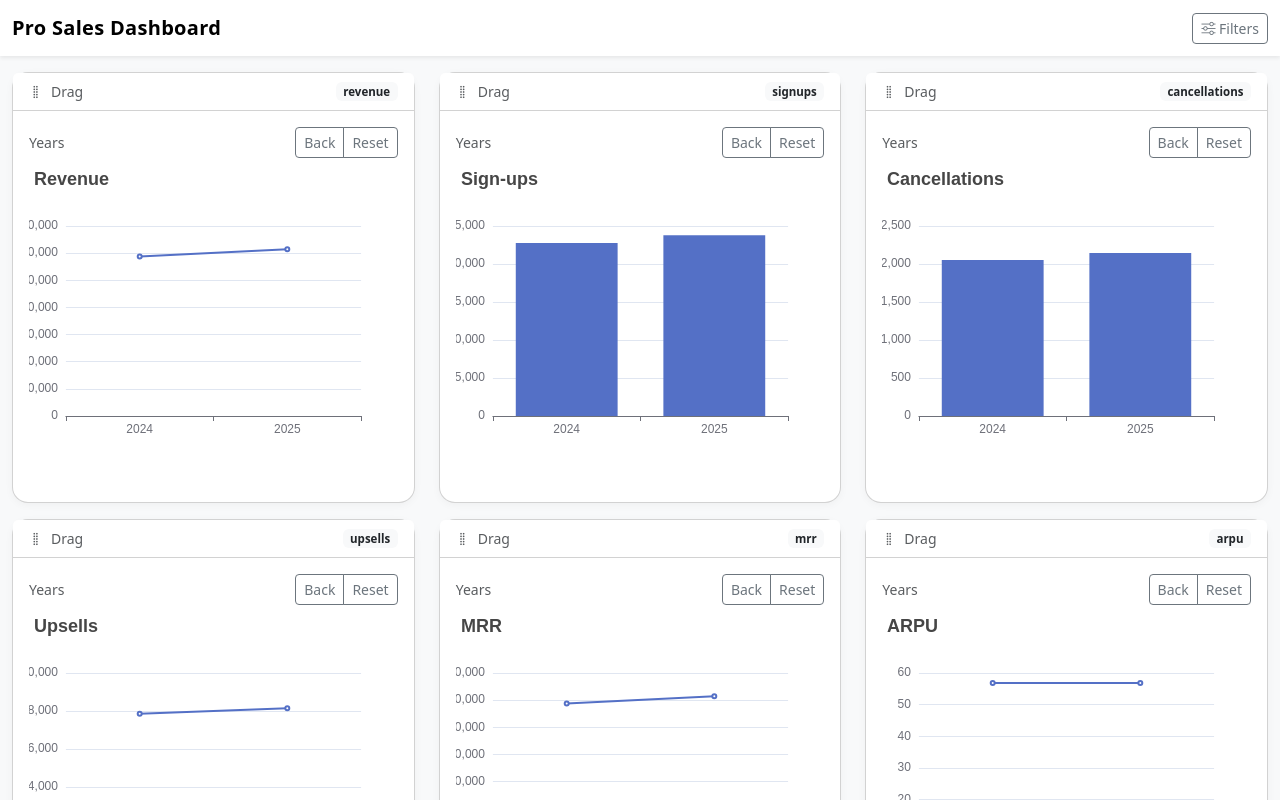
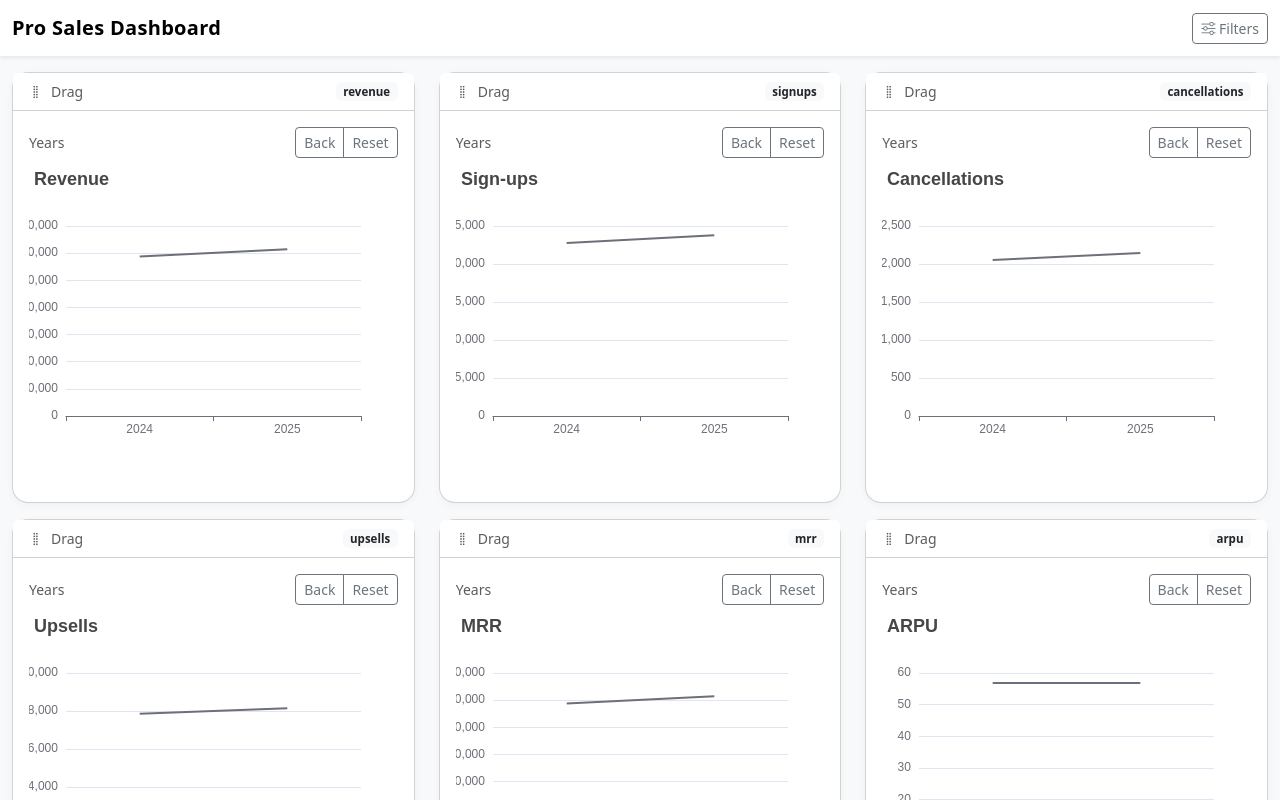
Before and after one commit to tdespenza/sample-sales-data, a Next.js app in the folder sales-drilldown/: page / in a window 1280 px wide. Shown: the top 800 px of the page. Built offline with nearby package versions, Linux system fonts and the light colour scheme.

Commit message:
Convert charts to line graphs with conditional coloring

```diff
--- a/sales-drilldown/src/components/DeepMetricPanel.tsx
+++ b/sales-drilldown/src/components/DeepMetricPanel.tsx
@@ -2,10 +2,10 @@
 
 import dynamic from "next/dynamic";
 import * as echarts from "echarts/core";
-import { LineChart, BarChart } from "echarts/charts";
+import { LineChart } from "echarts/charts";
 import { GridComponent, TooltipComponent, LegendComponent, TitleComponent, DataZoomComponent } from "echarts/components";
 import { CanvasRenderer } from "echarts/renderers";
-import React, { useMemo, useState } from "react";
+import React, { useMemo, useState, useCallback } from "react";
 import {
   SALES,
   Totals,
@@ -22,7 +22,7 @@ import {
 } from "@/data/sales";
 import { METRICS, MetricKey, MetricMeta } from "@/data/metrics";
 
-echarts.use([LineChart, BarChart, GridComponent, TooltipComponent, LegendComponent, TitleComponent, DataZoomComponent, CanvasRenderer]);
+echarts.use([LineChart, GridComponent, TooltipComponent, LegendComponent, TitleComponent, DataZoomComponent, CanvasRenderer]);
 const ReactECharts = dynamic(() => import("echarts-for-react"), { ssr: false });
 
 type View =
@@ -49,16 +49,38 @@ function aggregate(meta: MetricMeta, values: number[]): number {
 export default function DeepMetricPanel({ metric }: { metric: MetricKey }) {
   const meta = METRICS.find(m=>m.key===metric)!;
   const [view, setView] = useState<View>({ level: "years", years: groupByYear(SALES) });
-  const calcDay = (t: Totals) => meta.dayFormula(t, dayCtx(t));
+  const calcDay = useCallback((t: Totals) => meta.dayFormula(t, dayCtx(t)), [meta]);
 
   const option = useMemo(() => {
+    const lineColor = (vals: number[]) => (p: { dataIndex: number }) => {
+      const i = p.dataIndex;
+      if (i >= vals.length - 1) return "#000";
+      return vals[i + 1] >= vals[i] ? "#000" : "#f00";
+    };
+
     if (view.level === "years") {
       const labels = view.years.map(y=>y.yearKey);
       const data = view.years.map(y=>{
         const days = y.months.flatMap(m=> m.weeks.flatMap(w=> w.metrics));
         return Number(aggregate(meta, days.map(d=>calcDay(d))).toFixed(meta.decimals ?? 0));
       });
-      return { title:{text: meta.label}, tooltip:{trigger:"axis"}, xAxis:{type:"category",data:labels}, yAxis:{type:"value"}, series:[{ name: meta.label, type: meta.type, data, smooth:true, universalTransition:true }] } as echarts.EChartsCoreOption;
+      return {
+        title:{text: meta.label},
+        tooltip:{trigger:"axis"},
+        xAxis:{type:"category",data:labels},
+        yAxis:{type:"value"},
+        series:[{
+          name: meta.label,
+          type: "line",
+          data,
+          smooth:true,
+          universalTransition:true,
+          showSymbol:false,
+          lineStyle:{
+            color: lineColor(data)
+          }
+        }]
+      } as echarts.EChartsCoreOption;
     }
     if (view.level === "quarters") {
       const labels = view.quarters.map(q=> q.quarterKey.split('-')[1]);
@@ -66,7 +88,23 @@ export default function DeepMetricPanel({ metric }: { metric: MetricKey }) {
         const days = q.months.flatMap(m=> m.weeks.flatMap(w=> w.metrics));
         return Number(aggregate(meta, days.map(d=>calcDay(d))).toFixed(meta.decimals ?? 0));
       });
-      return { title:{text: `${meta.label} — ${view.year.yearKey}`}, tooltip:{trigger:"axis"}, xAxis:{type:"category",data:labels}, yAxis:{type:"value"}, series:[{ name: meta.label, type: meta.type, data, smooth:true, universalTransition:true }] } as echarts.EChartsCoreOption;
+      return {
+        title:{text: `${meta.label} — ${view.year.yearKey}`},
+        tooltip:{trigger:"axis"},
+        xAxis:{type:"category",data:labels},
+        yAxis:{type:"value"},
+        series:[{
+          name: meta.label,
+          type: "line",
+          data,
+          smooth:true,
+          universalTransition:true,
+          showSymbol:false,
+          lineStyle:{
+            color: lineColor(data)
+          }
+        }]
+      } as echarts.EChartsCoreOption;
     }
     if (view.level === "months") {
       const labels = view.quarter.months.map(m=> monthShortLabel(m.monthKey));
@@ -74,7 +112,23 @@ export default function DeepMetricPanel({ metric }: { metric: MetricKey }) {
         const days = m.weeks.flatMap(w=> w.metrics);
         return Number(aggregate(meta, days.map(d=>calcDay(d))).toFixed(meta.decimals ?? 0));
       });
-      return { title:{text: `${meta.label} — ${view.quarter.quarterKey}`}, tooltip:{trigger:"axis"}, xAxis:{type:"category",data:labels}, yAxis:{type:"value"}, series:[{ name: meta.label, type: meta.type, data, smooth:true, universalTransition:true }] } as echarts.EChartsCoreOption;
+      return {
+        title:{text: `${meta.label} — ${view.quarter.quarterKey}`},
+        tooltip:{trigger:"axis"},
+        xAxis:{type:"category",data:labels},
+        yAxis:{type:"value"},
+        series:[{
+          name: meta.label,
+          type: "line",
+          data,
+          smooth:true,
+          universalTransition:true,
+          showSymbol:false,
+          lineStyle:{
+            color: lineColor(data)
+          }
+        }]
+      } as echarts.EChartsCoreOption;
     }
     if (view.level === "weeks") {
       const labels = view.month.weeks.map(w=> w.week);
@@ -82,24 +136,87 @@ export default function DeepMetricPanel({ metric }: { metric: MetricKey }) {
         const vals = w.metrics.map(d=>calcDay(d));
         return Number(aggregate(meta, vals).toFixed(meta.decimals ?? 0));
       });
-      return { title:{text: `${meta.label} — ${view.month.month}`}, tooltip:{trigger:"axis"}, xAxis:{type:"category",data:labels}, yAxis:{type:"value"}, series:[{ name: meta.label, type: meta.type, data, smooth:true, universalTransition:true }] } as echarts.EChartsCoreOption;
+      return {
+        title:{text: `${meta.label} — ${view.month.month}`},
+        tooltip:{trigger:"axis"},
+        xAxis:{type:"category",data:labels},
+        yAxis:{type:"value"},
+        series:[{
+          name: meta.label,
+          type: "line",
+          data,
+          smooth:true,
+          universalTransition:true,
+          showSymbol:false,
+          lineStyle:{
+            color: lineColor(data)
+          }
+        }]
+      } as echarts.EChartsCoreOption;
     }
     if (view.level === "days") {
       const days = daysOfMonth(view.month);
       const labels = days.map(d=> d.dateISO.slice(8,10));
       const data = days.map(d=> Number(calcDay(d.totals).toFixed(meta.decimals ?? 0)));
-      return { title:{text: `${meta.label} — ${view.month.month}`}, tooltip:{trigger:"axis"}, xAxis:{type:"category",data:labels}, yAxis:{type:"value"}, dataZoom:[{type:"inside"},{type:"slider"}], series:[{ name: meta.label, type: meta.type, data, smooth:true, universalTransition:true }] } as echarts.EChartsCoreOption;
+      return {
+        title:{text: `${meta.label} — ${view.month.month}`},
+        tooltip:{trigger:"axis"},
+        xAxis:{type:"category",data:labels},
+        yAxis:{type:"value"},
+        dataZoom:[{type:"inside"},{type:"slider"}],
+        series:[{
+          name: meta.label,
+          type: "line",
+          data,
+          smooth:true,
+          universalTransition:true,
+          showSymbol:false,
+          lineStyle:{
+            color: lineColor(data)
+          }
+        }]
+      } as echarts.EChartsCoreOption;
     }
     if (view.level === "hours") {
       const hours = synthesizeHours(view.dayISO, metric, view.dayTotal);
       const labels = hours.map(h=> String(h.hour));
       const data = hours.map(h=> h.value);
-      return { title:{text: `${meta.label} — ${view.dayISO}`}, tooltip:{trigger:"axis"}, xAxis:{type:"category",data:labels}, yAxis:{type:"value"}, series:[{ name: meta.label, type: meta.type, data, smooth:true }] } as echarts.EChartsCoreOption;
+      return {
+        title:{text: `${meta.label} — ${view.dayISO}`},
+        tooltip:{trigger:"axis"},
+        xAxis:{type:"category",data:labels},
+        yAxis:{type:"value"},
+        series:[{
+          name: meta.label,
+          type: "line",
+          data,
+          smooth:true,
+          showSymbol:false,
+          lineStyle:{
+            color: lineColor(data)
+          }
+        }]
+      } as echarts.EChartsCoreOption;
     }
     const minutes = synthesizeMinutes(view.dayISO, view.hour, metric, view.hourTotal);
     const labels = minutes.map(m=> String(m.minute));
     const data = minutes.map(m=> m.value);
-    return { title:{text: `${meta.label} — ${view.dayISO} ${String(view.hour).padStart(2,'0')}:00`}, tooltip:{trigger:"axis"}, xAxis:{type:"category",data:labels}, yAxis:{type:"value"}, series:[{ name: meta.label, type: meta.type, data, smooth:true }] } as echarts.EChartsCoreOption;
+    return {
+      title:{text: `${meta.label} — ${view.dayISO} ${String(view.hour).padStart(2,'0')}:00`},
+      tooltip:{trigger:"axis"},
+      xAxis:{type:"category",data:labels},
+      yAxis:{type:"value"},
+      series:[{
+        name: meta.label,
+        type: "line",
+        data,
+        smooth:true,
+        showSymbol:false,
+        lineStyle:{
+          color: lineColor(data)
+        }
+      }]
+    } as echarts.EChartsCoreOption;
   }, [view, metric, meta, calcDay]);
 
   const onClick = (params: { dataIndex: number }) => {
--- a/sales-drilldown/src/data/metrics.ts
+++ b/sales-drilldown/src/data/metrics.ts
@@ -14,26 +14,26 @@ export type MetricMeta = {
   key: MetricKey;
   label: string;
   unit?: string;
-  type: "bar" | "line";
+  type: "line";
   dayFormula: (d: Totals, ctx: { dau: number; cacBase: number }) => number;
   aggregate: "sum" | "avg" | "rate";
   decimals?: number;
 };
 
 export const METRICS: MetricMeta[] = [
-  { key: "signups", label: "Sign-ups", type: "bar", dayFormula: d => d.signups, aggregate: "sum" },
-  { key: "cancellations", label: "Cancellations", type: "bar", dayFormula: d => d.cancellations, aggregate: "sum" },
+  { key: "signups", label: "Sign-ups", type: "line", dayFormula: d => d.signups, aggregate: "sum" },
+  { key: "cancellations", label: "Cancellations", type: "line", dayFormula: d => d.cancellations, aggregate: "sum" },
   { key: "revenue", label: "Revenue", unit: "$", type: "line", dayFormula: d => d.revenue, aggregate: "sum" },
   { key: "upsells", label: "Upsells", type: "line", dayFormula: d => d.upsells, aggregate: "sum" },
   { key: "mrr", label: "MRR", unit: "$", type: "line", dayFormula: d => d.revenue * 0.25, aggregate: "sum" },
   { key: "arr", label: "ARR", unit: "$", type: "line", dayFormula: d => d.revenue * 0.25 * 12 / 30, aggregate: "sum" },
   { key: "arpu", label: "ARPU", unit: "$", type: "line", dayFormula: d => d.revenue / Math.max(1, d.signups - d.cancellations), aggregate: "avg", decimals: 2 },
   { key: "ltv", label: "LTV", unit: "$", type: "line", dayFormula: d => (d.revenue / Math.max(1, d.signups)) * 10, aggregate: "avg", decimals: 0 },
-  { key: "trialStarts", label: "Trial Starts", type: "bar", dayFormula: d => Math.round(d.signups * 0.4), aggregate: "sum" },
+  { key: "trialStarts", label: "Trial Starts", type: "line", dayFormula: d => Math.round(d.signups * 0.4), aggregate: "sum" },
   { key: "trialToPaidRate", label: "Trial→Paid", unit: "%", type: "line", dayFormula: d => (d.signups ? (d.upsells + d.revenue * 0.01) / d.signups : 0) * 100, aggregate: "avg", decimals: 1 },
-  { key: "refunds", label: "Refunds", unit: "$", type: "bar", dayFormula: d => Math.round(d.revenue * 0.03), aggregate: "sum" },
+  { key: "refunds", label: "Refunds", unit: "$", type: "line", dayFormula: d => Math.round(d.revenue * 0.03), aggregate: "sum" },
   { key: "refundRate", label: "Refund Rate", unit: "%", type: "line", dayFormula: d => (d.revenue ? (d.revenue * 0.03) / d.revenue : 0) * 100, aggregate: "avg", decimals: 2 },
-  { key: "churnCount", label: "Churned Users", type: "bar", dayFormula: d => Math.max(0, d.cancellations), aggregate: "sum" },
+  { key: "churnCount", label: "Churned Users", type: "line", dayFormula: d => Math.max(0, d.cancellations), aggregate: "sum" },
   { key: "churnRate", label: "Churn Rate", unit: "%", type: "line", dayFormula: d => (d.signups ? d.cancellations / d.signups : 0) * 100, aggregate: "avg", decimals: 2 },
   { key: "expansionMRR", label: "Expansion MRR", unit: "$", type: "line", dayFormula: d => Math.round(d.upsells * 3), aggregate: "sum" },
   { key: "contractionMRR", label: "Contraction MRR", unit: "$", type: "line", dayFormula: d => -Math.round(d.cancellations * 2), aggregate: "sum" },
```
Also changed, not shown: sales-drilldown/src/components/IndependentMetricChart.tsx (+80 -16 lines), sales-drilldown/src/components/MetricChart.tsx (+60 -12 lines), sales-drilldown/src/components/SalesDrilldown.tsx (+29 -14 lines).
